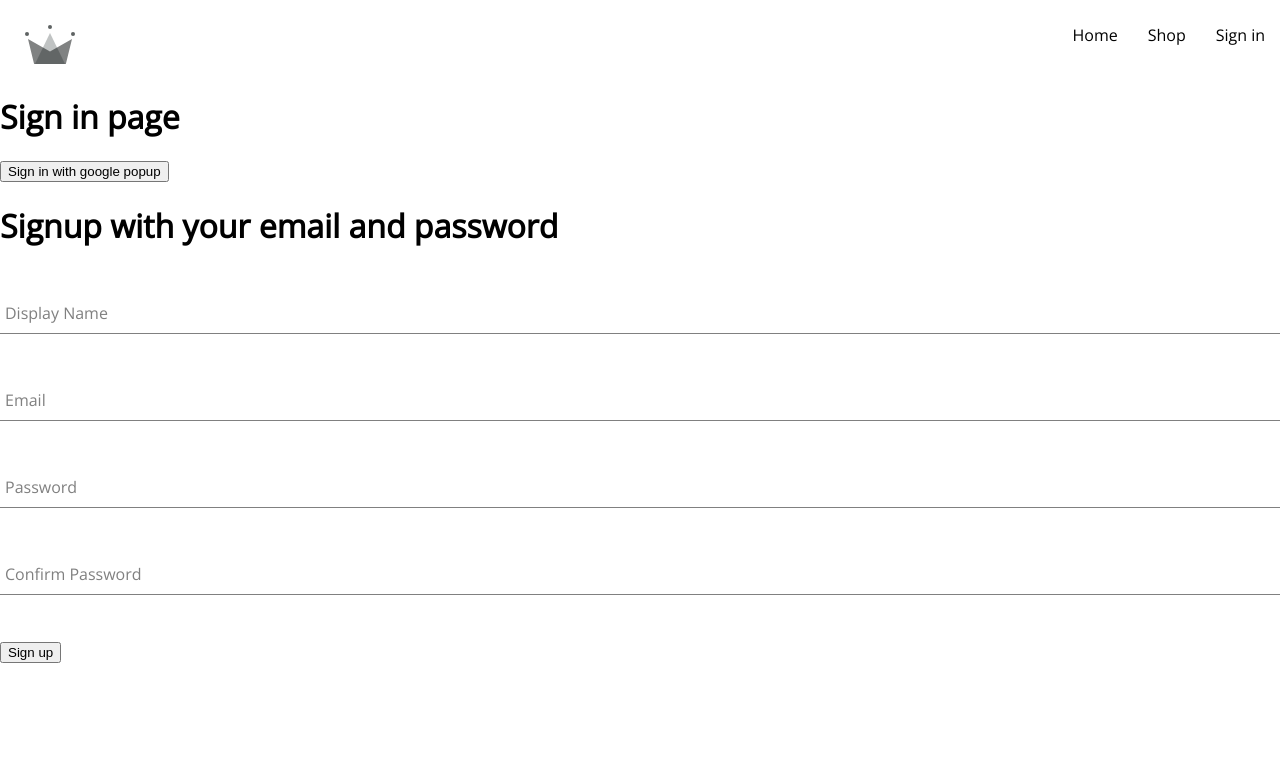
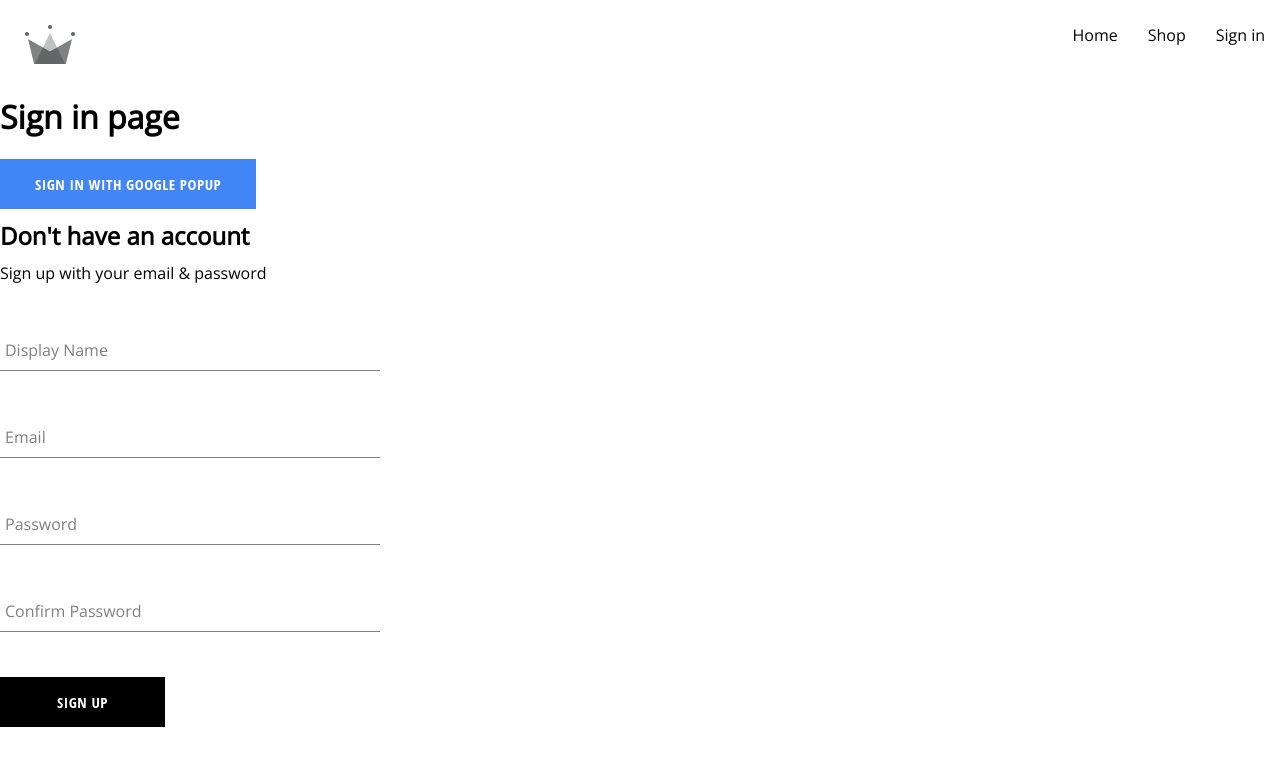
Before and after one commit to mohamadhandy/crwn-clothing, a React (Create React App) app: page /sign-in in a window 1280 px wide. Shown: the top 766 px of the page. Built offline with nearby package versions, Linux system fonts and the light colour scheme.

Commit message:
signup styling component

```diff
--- /dev/null
+++ b/src/components/button/Button.jsx
@@ -0,0 +1,20 @@
+import React from "react";
+import "./Button.scss";
+
+const BUTTON_TYPES_CLASSESS = {
+  google: "google-sign-in",
+  inverted: "inverted",
+};
+
+const Button = ({ children, buttonType, ...otherProps }) => {
+  return (
+    <button
+      {...otherProps}
+      className={`button-container ${BUTTON_TYPES_CLASSESS[buttonType]}`}
+    >
+      {children}
+    </button>
+  );
+};
+
+export default Button;
--- /dev/null
+++ b/src/components/button/Button.scss
@@ -0,0 +1,46 @@
+.button-container {
+  min-width: 165px;
+  width: auto;
+  height: 50px;
+  letter-spacing: 0.5px;
+  line-height: 50px;
+  padding: 0 35px 0 35px;
+  font-size: 15px;
+  background-color: black;
+  color: white;
+  text-transform: uppercase;
+  font-family: 'Open Sans Condensed';
+  font-weight: bolder;
+  border: none;
+  cursor: pointer;
+  display: flex;
+  justify-content: center;
+
+  &:hover {
+    background-color: white;
+    color: black;
+    border: 1px solid black;
+  }
+
+  &.google-sign-in {
+    background-color: #4285f4;
+    color: white;
+
+    &:hover {
+      background-color: #357ae8;
+      border: none;
+    }
+  }
+
+  &.inverted {
+    background-color: white;
+    color: black;
+    border: 1px solid black;
+
+    &:hover {
+      background-color: black;
+      color: white;
+      border: none;
+    }
+  }
+}
--- a/src/components/sign-up-form/SignUp.jsx
+++ b/src/components/sign-up-form/SignUp.jsx
@@ -4,7 +4,9 @@
   createUserDocumentFromAuth,
 } from "../../utils/firebase/firebase";
 import { callSwal } from "../../utils/sweetalert/sweetalert";
+import Button from "../button/Button";
 import FormInput from "../form-input/FormInput";
+import "./Signup.scss"
 
 const defaultFormFields = {
   displayName: "",
@@ -52,8 +54,9 @@
     setFormFields({ ...formFields, [name]: value });
   };
   return (
-    <div>
-      <h1>Signup with your email and password</h1>
+    <div className="sign-up-container">
+      <h2>Don't have an account</h2>
+      <span>Sign up with your email & password</span>
       <form onSubmit={handleSubmit}>
         <FormInput
           label={"Display Name"}
@@ -87,7 +90,8 @@
           name={"confirmPassword"}
           value={confirmPassword}
         />
-        <button type="submit">Sign up</button>
+        <Button type="submit">Sign up</Button>
+        {/* <button type="submit">Sign up</button> */}
       </form>
     </div>
   );
--- /dev/null
+++ b/src/components/sign-up-form/Signup.scss
@@ -0,0 +1,9 @@
+.sign-up-container {
+  display: flex;
+  flex-direction: column;
+  width: 380px;
+
+  h2 {
+    margin: 10px 0;
+  }
+}
--- a/src/routes/signin/SignIn.jsx
+++ b/src/routes/signin/SignIn.jsx
@@ -1,3 +1,4 @@
+import Button from "../../components/button/Button";
 import SignUp from "../../components/sign-up-form/SignUp";
 import {
   signInWithGooglePopup,
@@ -14,7 +15,8 @@
     <>
       <div>
         <h1>Sign in page</h1>
-        <button onClick={logGoogleUser}>Sign in with google popup</button>
+        <Button buttonType={"google"} onClick={logGoogleUser}>Sign in with google popup</Button>
+        {/* <button onClick={logGoogleUser}>Sign in with google popup</button> */}
       </div>
       <SignUp />
     </>
```
